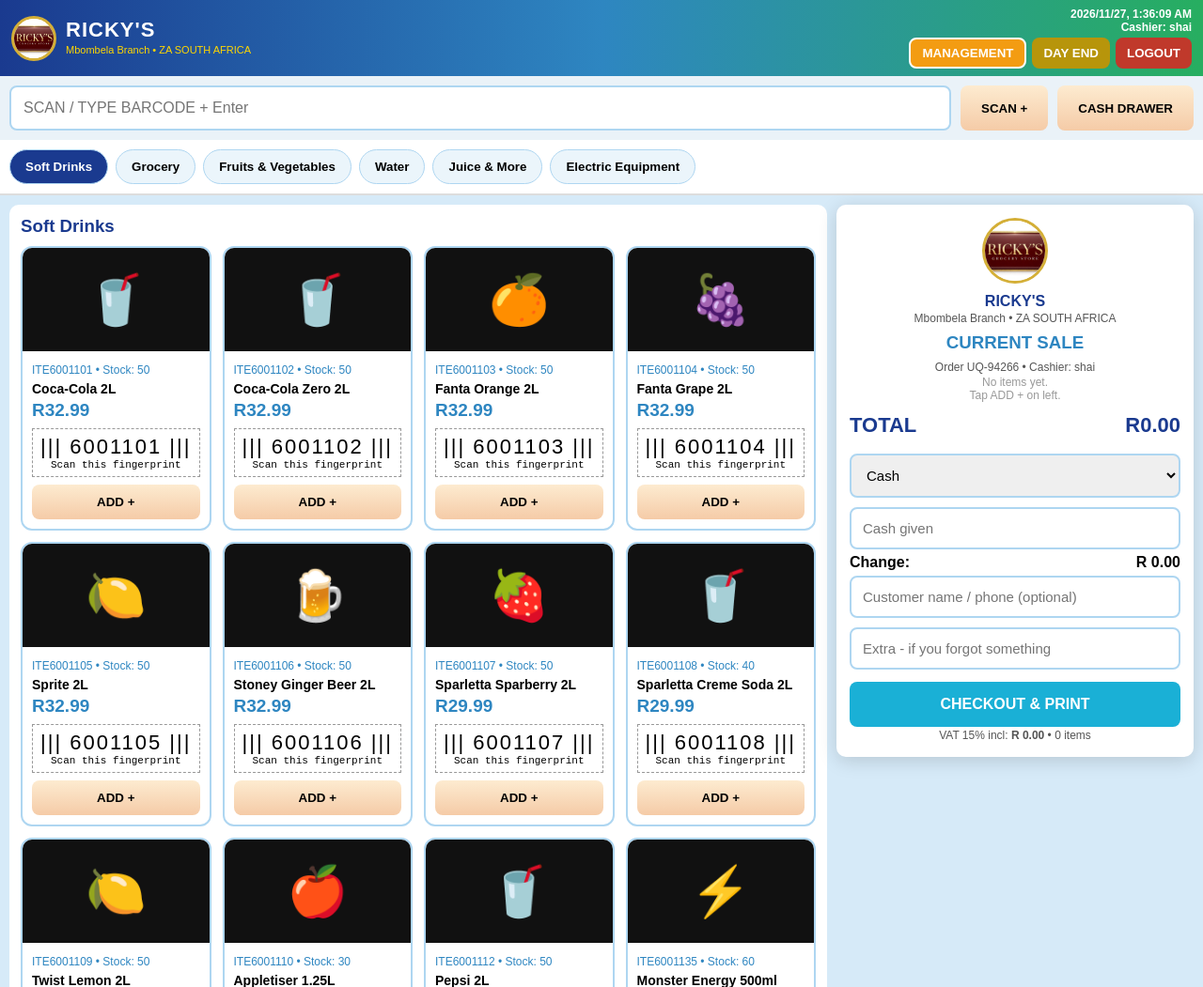
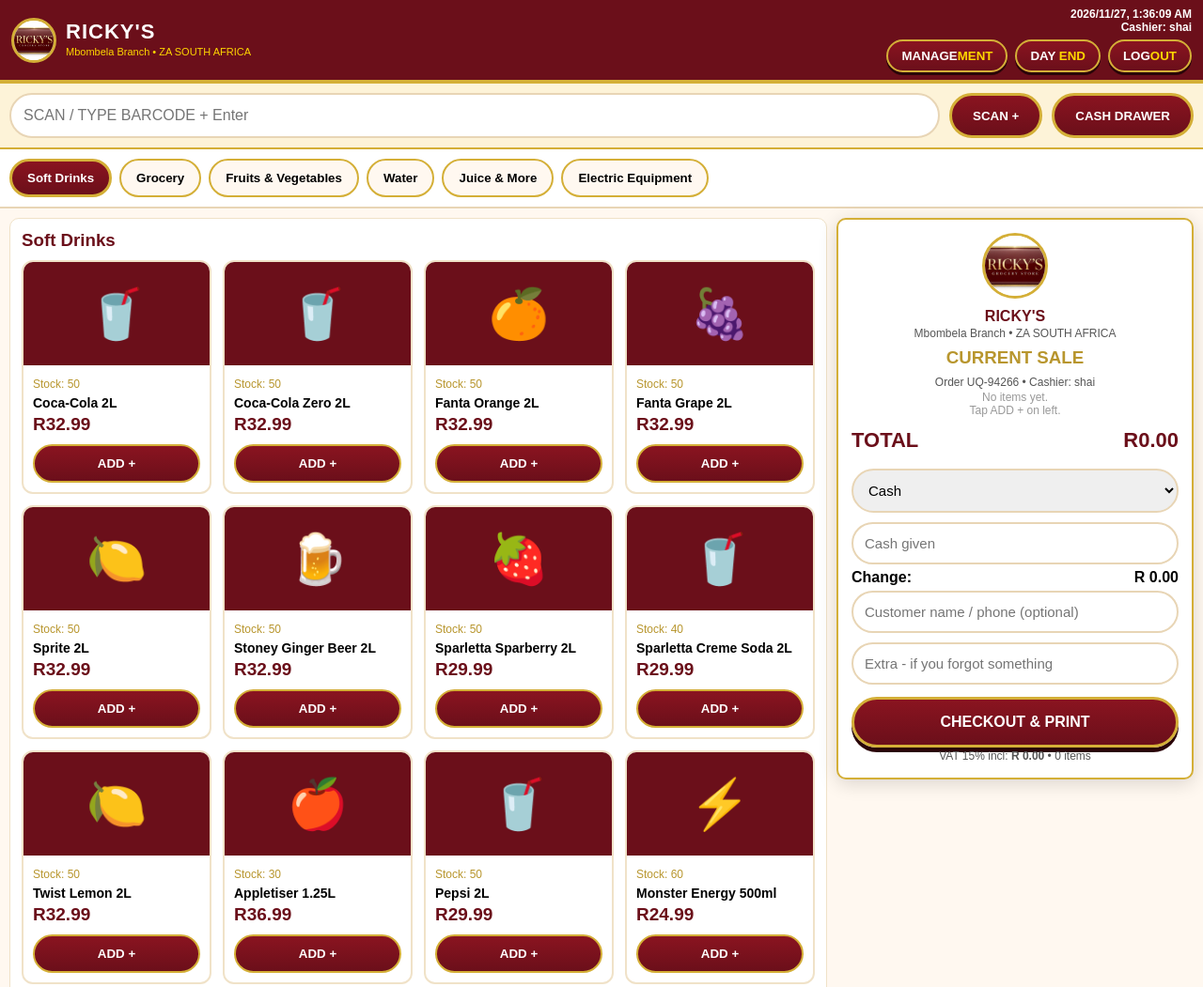
Before and after one commit to musinapos/ricky-s-grocery-store-pos, a plain HTML site: page index.html in a window 1280 px wide. Shown: the top 1051 px of the page at 94% size. Drawn offline with Linux system fonts and the light colour scheme.

Commit message:
Revamp styles and layout for index.html

```diff
--- a/index.html
+++ b/index.html
@@ -6,57 +6,61 @@
 <title>RICKY'S GROCERY STORE - POS</title>
 <style>
 *{box-sizing:border-box;font-family:Arial,Helvetica,sans-serif}
-body{margin:0;background:#D6EAF8}
-#splash{position:fixed;inset:0;background:radial-gradient(circle at 50% 30%,#8A1420,#4A0810);display:flex;flex-direction:column;align-items:center;justify-content:center;z-index:999;text-align:center}
-#splash img{width:230px;height:230px;border-radius:50%;object-fit:cover;border:6px solid #D4AF37;background:#fff}
+body{margin:0;background:#FFF8F0}
+.logo-btn{background:linear-gradient(180deg,#8A1420 0%,#6B0F1A 45%,#4A0810 100%);color:#fff;border:3px solid #D4AF37;border-radius:999px;padding:15px 20px;font-weight:900;font-size:16px;letter-spacing:1px;cursor:pointer;box-shadow:0 6px 0 #2A0408, 0 10px 20px rgba(0,0,0,.35), inset 0 2px 0 rgba(255,255,255,.35);width:100%}
+.logo-btn:active{transform:translateY(3px)}
+.logo-btn span{color:#FFD700}
+.logo-btn.gold{background:linear-gradient(180deg,#FFE27A,#FFD700 50%,#D4AF37);color:#4A0810;border:3px solid #fff;box-shadow:0 6px 0 #8A6D00}
+.logo-btn.gold span{color:#6B0F1A}
+#splash{position:fixed;inset:0;background:radial-gradient(circle at 50% 30%,#8A1420,#4A0810);display:flex;flex-direction:column;align-items:center;justify-content:center;z-index:999;text-align:center;padding:20px}
+#splash img{width:230px;height:230px;border-radius:50%;object-fit:cover;border:6px solid #D4AF37;background:#fff;box-shadow:0 20px 50px rgba(0,0,0,.5)}
 #splash h1{color:#fff;font-size:48px;margin:16px 0 2px;letter-spacing:2px}
-#splash p{color:#FFD700;letter-spacing:7px;font-weight:700;margin:0}
-#splash .load{width:260px;height:10px;background:#ffffff33;border-radius:99px;margin-top:24px;overflow:hidden}
+#splash p{color:#FFD700;letter-spacing:7px;font-weight:700;margin:0 0 20px}
+#splash .btn-wrap{width:300px;max-width:90%;display:flex;flex-direction:column;gap:12px}
+#splash .load{width:260px;height:10px;background:#ffffff33;border-radius:99px;margin-top:18px;overflow:hidden}
 #splash .load div{height:100%;width:0%;background:#FFD700}
-.topbar{background:linear-gradient(90deg,#1A3A8F,#2E86C1,#27AE60);color:#fff;padding:8px 12px;display:flex;justify-content:space-between;align-items:center}
+.topbar{background:#6B0F1A;color:#fff;padding:8px 12px;display:flex;justify-content:space-between;align-items:center;border-bottom:4px solid #D4AF37}
 .top-left{display:flex;align-items:center;gap:10px}
 .top-left img{width:48px;height:48px;border-radius:50%;object-fit:cover;border:3px solid #D4AF37;background:#fff;cursor:pointer}
 .top-left b{font-size:22px;letter-spacing:1px;line-height:1}
 .top-left small{color:#FFD700;font-size:11px}
 .top-right{text-align:right;font-size:12px}
 .top-right div{font-weight:700}
-.top-btns{display:flex;gap:6px;margin-top:4px;justify-content:flex-end}
-.top-btns button{border:none;padding:7px 12px;border-radius:8px;font-weight:800;cursor:pointer}
-.mng{background:#F39C12;color:#fff;border:2px solid #fff!important}.day{background:#B7950B;color:#fff}.out{background:#C0392B;color:#fff}
-.scanbar{background:#EAF2F8;padding:10px;display:flex;gap:10px}
-.scanbar input{flex:1;padding:13px;border:2px solid #AED6F1;border-radius:8px;font-size:16px}
-.scanbar button{padding:0 22px;border:none;border-radius:8px;font-weight:900;cursor:pointer;background:linear-gradient(#FDEBD0,#F5CBA7)}
-.cats{background:#fff;padding:10px;display:flex;gap:8px;flex-wrap:wrap;border-bottom:2px solid #ddd}
-.cats button{padding:10px 16px;border-radius:99px;border:1px solid #AED6F1;background:#EBF5FB;font-weight:800;cursor:pointer}
-.cats button.active{background:#1A3A8F;color:#fff}
+.top-btns{display:flex;gap:8px;margin-top:6px;justify-content:flex-end}
+.top-btns button{background:linear-gradient(180deg,#8A1420,#6B0F1A);color:#fff;border:2px solid #D4AF37;border-radius:999px;padding:8px 14px;font-weight:900;cursor:pointer;box-shadow:0 3px 0 #2A0408}
+.top-btns button span{color:#FFD700}
+.scanbar{background:#FDF3D8;padding:10px;display:flex;gap:10px;border-bottom:2px solid #D4AF37}
+.scanbar input{flex:1;padding:13px;border:2px solid #E8D5B5;border-radius:999px;font-size:16px;outline:none}
+.scanbar button{padding:0 22px;border:none;border-radius:999px;font-weight:900;cursor:pointer;background:linear-gradient(180deg,#8A1420,#6B0F1A);color:#fff;border:3px solid #D4AF37}
+.cats{background:#fff;padding:10px;display:flex;gap:8px;flex-wrap:wrap;border-bottom:2px solid #E8D5B5}
+.cats button{padding:10px 16px;border-radius:999px;border:2px solid #D4AF37;background:#FFF8F0;font-weight:800;cursor:pointer}
+.cats button.active{background:linear-gradient(180deg,#8A1420,#6B0F1A);color:#fff;border:3px solid #D4AF37}
 .main{display:grid;grid-template-columns:1fr 380px;gap:10px;padding:10px;align-items:start}
-.left{background:#fff;border-radius:10px;padding:12px;min-height:600px}
-.left h3{margin:0 0 10px;color:#1A3A8F}
+.left{background:#fff;border-radius:10px;padding:12px;min-height:600px;border:1px solid #F0E2C8}
+.left h3{margin:0 0 10px;color:#6B0F1A}
 .grid{display:grid;grid-template-columns:repeat(auto-fill,minmax(200px,1fr));gap:12px}
-.card{border:2px solid #AED6F1;border-radius:12px;overflow:hidden;background:#fff}
-.card.sel{border-color:#27AE60;box-shadow:0 0 0 3px #A9DFBF}
-.card .img{height:110px;background:#111;display:grid;place-items:center;font-size:52px;color:#fff}
+.card{border:2px solid #F0E2C8;border-radius:12px;overflow:hidden;background:#fff}
+.card.sel{border-color:#D4AF37;box-shadow:0 0 0 3px #FFE9A8}
+.card .img{height:110px;background:#6B0F1A;display:grid;place-items:center;font-size:52px;color:#fff}
 .card .body{padding:10px}
-.card small{color:#2E86C1;font-size:12px}
+.card small{color:#B8962E;font-size:12px}
 .card b{font-size:14px;display:block;margin:4px 0}
-.card .price{color:#2E86C1;font-weight:900;font-size:19px}
-.barcode{border:1px dashed #999;text-align:center;padding:6px;margin:8px 0;font-family:monospace;font-size:11px}
-.barcode div{font-size:22px;letter-spacing:2px}
-.card button{width:100%;padding:11px;border:none;border-radius:8px;background:linear-gradient(#FDEBD0,#F5CBA7);font-weight:900;cursor:pointer}
-.right{background:#fff;border-radius:10px;padding:14px;position:sticky;top:10px;box-shadow:0 4px 20px rgba(0,0,0,.15)}
+.card .price{color:#6B0F1A;font-weight:900;font-size:19px;margin-bottom:10px}
+.card button{width:100%;padding:11px;border:none;border-radius:999px;background:linear-gradient(180deg,#8A1420,#6B0F1A);color:#fff;border:2px solid #D4AF37;font-weight:900;cursor:pointer}
+.right{background:#fff;border-radius:10px;padding:14px;position:sticky;top:10px;box-shadow:0 4px 20px rgba(0,0,0,.15);border:2px solid #D4AF37}
 .right .rlogo{text-align:center}
 .right .rlogo img{width:70px;height:70px;border-radius:50%;object-fit:cover;border:3px solid #D4AF37}
-.right h2{text-align:center;color:#1A3A8F;margin:6px 0 0;font-size:16px}
+.right h2{text-align:center;color:#6B0F1A;margin:6px 0 0;font-size:16px}
 .right p{text-align:center;margin:2px 0;color:#555;font-size:12px}
-.right h3{text-align:center;color:#2E86C1;margin:8px 0}
+.right h3{text-align:center;color:#B8962E;margin:8px 0}
 .item{display:flex;justify-content:space-between;align-items:center;border-bottom:1px solid #eee;padding:8px 0}
 .qtybtns{display:flex;gap:4px;align-items:center}
-.qtybtns button{width:30px;height:30px;border-radius:50%;border:none;background:#2E86C1;color:#fff;font-weight:900;cursor:pointer}
-.qtybtns button.x{background:#E74C3C}
+.qtybtns button{width:30px;height:30px;border-radius:50%;border:none;background:#6B0F1A;color:#fff;font-weight:900;cursor:pointer;border:1px solid #D4AF37}
+.qtybtns button.x{background:#C0392B}
 .total-row{display:flex;justify-content:space-between;margin:12px 0}
-.total-row b{font-size:22px;color:#1A3A8F}
-.right input,.right select{width:100%;padding:12px;margin:5px 0;border:2px solid #AED6F1;border-radius:8px;font-size:15px}
-.checkout{width:100%;padding:15px;background:#1AB0D6;color:#fff;border:none;border-radius:8px;font-weight:900;font-size:16px;cursor:pointer;margin-top:8px}
+.total-row b{font-size:22px;color:#6B0F1A}
+.right input,.right select{width:100%;padding:12px;margin:5px 0;border:2px solid #E8D5B5;border-radius:999px;font-size:15px}
+.checkout{width:100%;padding:15px;background:linear-gradient(180deg,#8A1420,#6B0F1A);color:#fff;border:3px solid #D4AF37;border-radius:999px;font-weight:900;font-size:16px;cursor:pointer;margin-top:8px;box-shadow:0 5px 0 #2A0408}
 @media(max-width:900px){.main{grid-template-columns:1fr}.right{position:static}}
 @media print{body *{visibility:hidden} #receipt,#receipt *{visibility:visible} #receipt{position:absolute;left:0;top:0;width:100%}}
 </style>
@@ -64,12 +68,20 @@ body{margin:0;background:#D6EAF8}
 <body>
 <div id="splash" onclick="enterPOS()">
   <img src="store-logo.png"><h1>RICKY'S</h1><p>GROCERY STORE</p>
-  <div class="load"><div id="loadBar"></div></div><small style="color:#fff;margin-top:12px">Loading POS... Tap to enter</small>
+  <div class="btn-wrap">
+    <button class="logo-btn gold" onclick="enterPOS(event)">🛒 <span>START SELLING</span></button>
+    <button class="logo-btn" onclick="enterPOS(event,'Soft Drinks')">🥤 SOFT DRINKS <span>• 2L</span></button>
+    <button class="logo-btn" onclick="enterPOS(event,'Grocery')">🛒 GROCERY <span>• SHOP</span></button>
+    <button class="logo-btn" onclick="enterPOS(event,'Fruits & Vegetables')">🍎 FRUITS <span>& VEG</span></button>
+    <button class="logo-btn" onclick="enterPOS(event,'Electric Equipment')">🔌 ELECTRIC <span>• EQUIP</span></button>
+  </div>
+  <div class="load"><div id="loadBar"></div></div>
+  <small style="color:#fff;margin-top:10px">No password • Tap any button to enter</small>
 </div>
 <div class="topbar">
   <div class="top-left" onclick="location.reload()"><img src="store-logo.png"><div><b>RICKY'S</b><br><small>Mbombela Branch • ZA SOUTH AFRICA</small></div></div>
   <div class="top-right"><div id="clock">2026/11/27</div><div>Cashier: shai</div>
-    <div class="top-btns"><button class="mng" onclick="alert('Management: Today R '+salesTotal().toFixed(2))">MANAGEMENT</button><button class="day" onclick="dayEnd()">DAY END</button><button class="out" onclick="location.reload()">LOGOUT</button></div>
+    <div class="top-btns"><button onclick="alert('Management: Today R '+salesTotal().toFixed(2))">MANAGE<span>MENT</span></button><button onclick="dayEnd()">DAY <span>END</span></button><button onclick="location.reload()">LOG<span>OUT</span></button></div>
   </div>
 </div>
 <div class="scanbar"><input id="search" placeholder="SCAN / TYPE BARCODE + Enter" oninput="render()" onkeydown="if(event.key==='Enter'){scanCode(this.value)}"><button onclick="scanCode(document.getElementById('search').value)">SCAN +</button><button onclick="alert('Cash Drawer Opened')">CASH DRAWER</button></div>
@@ -150,8 +162,8 @@ let cart={}, activeCat="Soft Drinks", orderNo="UQ-"+Math.floor(10000+Math.random
 let cats=["Soft Drinks","Grocery","Fruits & Vegetables","Water","Juice & More","Electric Equipment"];
 let sales=JSON.parse(localStorage.getItem('ricky_sales')||'[]');
 function salesTotal(){return sales.reduce((s,x)=>s+x.total,0)}
-function enterPOS(){document.getElementById('splash').style.display='none';}
-let load=0; let li=setInterval(()=>{load+=20;document.getElementById('loadBar').style.width=load+'%'; if(load>=100){clearInterval(li); setTimeout(enterPOS,400)}},300);
+function enterPOS(e,cat){if(e) e.stopPropagation(); if(cat) activeCat=cat; document.getElementById('splash').style.display='none'; render();}
+let load=0; let li=setInterval(()=>{load+=20;document.getElementById('loadBar').style.width=load+'%'; if(load>=100){clearInterval(li); setTimeout(()=>enterPOS(null,null),400)}},300);
 setInterval(()=>{let d=new Date(); document.getElementById('clock').innerText=d.getFullYear()+'/'+String(d.getMonth()+1).padStart(2,'0')+'/'+String(d.getDate()).padStart(2,'0')+', '+d.toLocaleTimeString()},1000);
 document.getElementById('orderNo').innerText="Order "+orderNo+" • Cashier: shai";
 function renderCats(){document.getElementById('cats').innerHTML=cats.map(c=>`<button class="${c===activeCat?'active':''}" onclick="setCat('${c}')">${c}</button>`).join('')}
@@ -160,7 +172,8 @@ function render(){
   renderCats();
   let q=(document.getElementById('search').value||"").toLowerCase();
   let list=products.filter(p=>p.cat===activeCat && (p.name.toLowerCase().includes(q)||p.code.includes(q)));
-  document.getElementById('grid').innerHTML=list.map(p=>`<div class="card ${cart[p.id]?'sel':''}"><div class="img">${p.emoji}</div><div class="body"><small>ITE${p.code} • Stock: ${p.stock}</small><b>${p.name}</b><div class="price">R${p.price.toFixed(2)}</div><div class="barcode"><div>||| ${p.code} |||</div>Scan this fingerprint</div><button onclick="add(${p.id})">ADD +</button></div></div>`).join('');
+  // NO BARCODE - CLEAN CARD
+  document.getElementById('grid').innerHTML=list.map(p=>`<div class="card ${cart[p.id]?'sel':''}"><div class="img">${p.emoji}</div><div class="body"><small>Stock: ${p.stock}</small><b>${p.name}</b><div class="price">R${p.price.toFixed(2)}</div><button onclick="add(${p.id})">ADD +</button></div></div>`).join('');
   let items=Object.values(cart);
   let sub=items.reduce((s,i)=>s+i.qty*i.price,0);
   let vat=sub*15/115;
```
